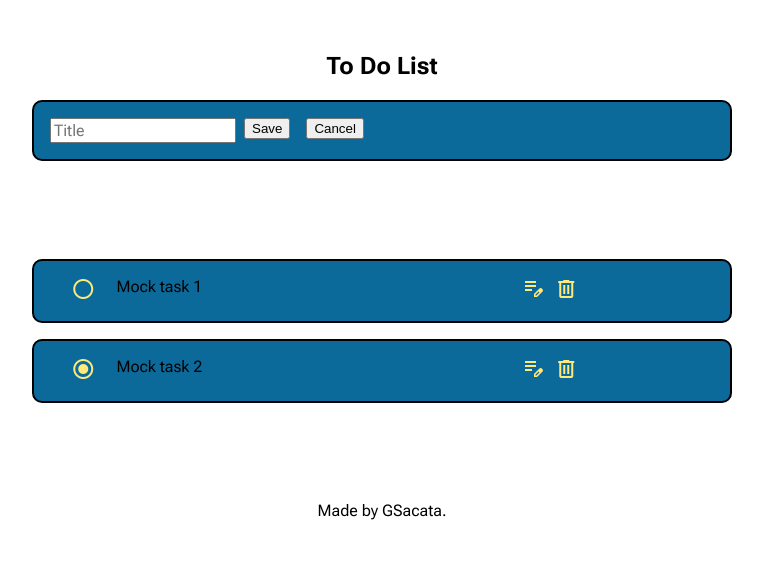
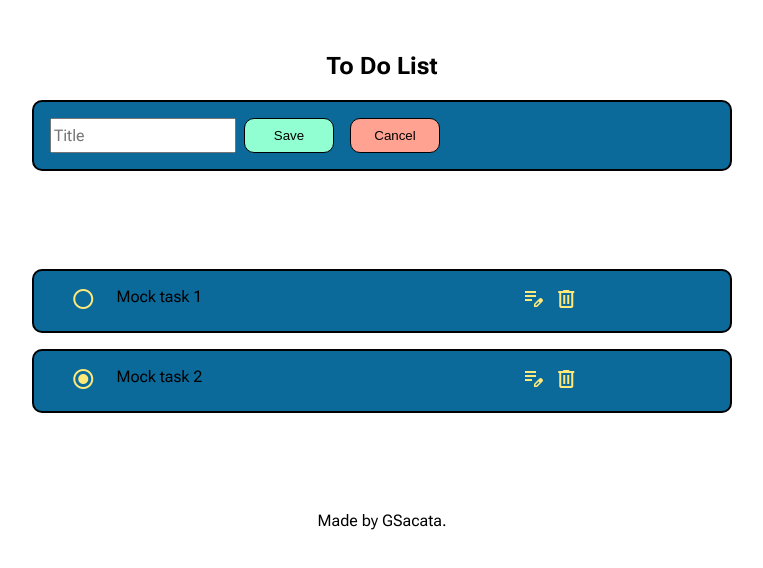
Before and after one commit to GSacata/todolist, an Angular app in the folder frontend/: page / in a window 1280 px wide. Shown: the top 568 px of the page, without its empty margins (258-1021 px from the left). Built offline with nearby package versions, Linux system fonts and the light colour scheme; no server answers.

Commit message:
updated button styling

```diff
--- a/frontend/src/app/todolist/todolist.component.html
+++ b/frontend/src/app/todolist/todolist.component.html
@@ -45,9 +45,9 @@
                     <p style="margin-right: auto;">Created at: {{item.task_created_at}}</p>
                     <p style="margin-left: auto;">Updated at: {{item.task_updated_at}}</p>
                 </div>
-                <div class="flex-to-row">
-                    <button (click)="editTaskBody(item)">Save</button>
-                    <button (click)="cancelEditTaskBody(item)">Cancel</button>
+                <div class="flex-to-row gen-centerelements">
+                    <button (click)="editTaskBody(item)" class="btn-confirm">Save</button>
+                    <button (click)="cancelEditTaskBody(item)" class="btn-cancel">Cancel</button>
                 </div>
             </div>
         </div>
--- a/frontend/src/styles.css
+++ b/frontend/src/styles.css
@@ -2,13 +2,15 @@
 @import url('https://fonts.googleapis.com/css2?family=Roboto+Flex:opsz,wght@8..144,100..1000&display=swap');
 
 :root {
-    --primary-color: #C4E8FB;
+    --color-primary: #C4E8FB;
     /* --prim-green: #CDFBC4;
     --prim-purple: #F2C4FB;
     --prim-orange: #FBD6C4; */
-    --secondary-color: #0C6A9B;
-    --font-color: #000000;
-    --icon-color: #ffe979;
+    --color-secondary: #0C6A9B;
+    --color-font: #000000;
+    --color-icon: #ffe979;
+    --color-confirm: #91ffd1;
+    --color-cancel: #ffa291;
 }
 /* <uniquifier>: Use a unique and descriptive class name
 <weight>: Use a value from 100 to 1000 */
@@ -50,7 +52,7 @@ body {
 
 p, h1, div, textarea, input {
     font-family: "Roboto Flex", sans-serif;
-    color: var(--font-color);
+    color: var(--color-font);
 }
 
 p, div, textarea, input {
@@ -74,7 +76,7 @@ td {
 
 .task-title-input:focus-visible,
 .task-title-input:focus-visible {
-    background-color: var(--icon-color);
+    background-color: var(--color-icon);
     border: none;
 }
 
@@ -103,9 +105,9 @@ td {
 }
 
 .tdlst-crud {
-    border: solid 2px var(--font-color);
+    border: solid 2px var(--color-font);
     border-radius: 15px;
-    background-color: var(--primary-color);
+    background-color: var(--color-primary);
     /* box-shadow: 0px 2px 10px 2px #00527c; */
 }
 
@@ -142,9 +144,9 @@ td {
 /* .tdlst-crud-tasktitle {
     width: 100%;
     background-color: #e6f5fd;
-    color: var(--font-color);
+    color: var(--color-font);
     border-radius: 3px;
-    border: solid 1px var(--font-color);
+    border: solid 1px var(--color-font);
     margin-bottom: 1rem;
     line-height: 2;
 }
@@ -152,9 +154,9 @@ td {
 .tdlst-crud-taskdesc {
     width: 100%;
     background-color: #e6f5fd;
-    color: var(--font-color);
+    color: var(--color-font);
     border-radius: 3px;
-    border: solid 1px var(--font-color);
+    border: solid 1px var(--color-font);
     height: 80px;
     text-wrap: wrap;
 } */
@@ -190,11 +192,11 @@ td {
     box-sizing: border-box;
     display: flex;
     flex-direction: row;
-    border: solid 2px var(--font-color);
+    border: solid 2px var(--color-font);
     border-radius: 10px;
     margin-top: 1rem;
     padding: 1rem;
-    background-color: var(--secondary-color);
+    background-color: var(--color-secondary);
     width: 100%;
 }
 
@@ -202,18 +204,18 @@ td {
     width: 10%;
     text-align: center;
     margin: 0rem;
-    color: var(--icon-color);
+    color: var(--color-icon);
 }
 
 .task-sideicon {
     width: 5%;
     text-align: center;
     margin: 0rem;
-    color: var(--icon-color);
+    color: var(--color-icon);
 }
 
 .task-body {
-    background-color: var(--primary-color);
+    background-color: var(--color-primary);
     border-radius: 10px;
 }
 
@@ -288,14 +290,19 @@ td {
     z-index: 10;
     width: 300px;
     min-height: 100px;
-    border: solid 2px var(--primary-color);
+    border: solid 2px var(--color-primary);
     border-radius: 10px;
-    background-color: var(--secondary-color);
+    background-color: var(--color-secondary);
     padding: 0.5rem;
 }
 
 .generic-centertext {
     text-align: center;
+}
+
+.gen-centerelements {
+    margin: auto;
+    width: fit-content;
 }
 
 .popup-canceltask-btns {
@@ -308,4 +315,24 @@ td {
 .btn-confirm,
 .btn-cancel {
     margin: 0 0.5rem;
+    width: 90px;
+    height: 35px;
+    border-radius: 10px;
+    border: solid 1px var(--color-font);
 }
+
+.btn-confirm {
+    background-color: var(--color-confirm);
+}
+
+.btn-confirm:hover {
+    filter: brightness(1.25);
+}
+
+.btn-cancel {
+    background-color: var(--color-cancel);
+}
+
+.btn-cancel:hover {
+    filter: brightness(1.25);
+}
```
Also changed, not shown: 1 other file (tests, documents, lock files or other folders).
